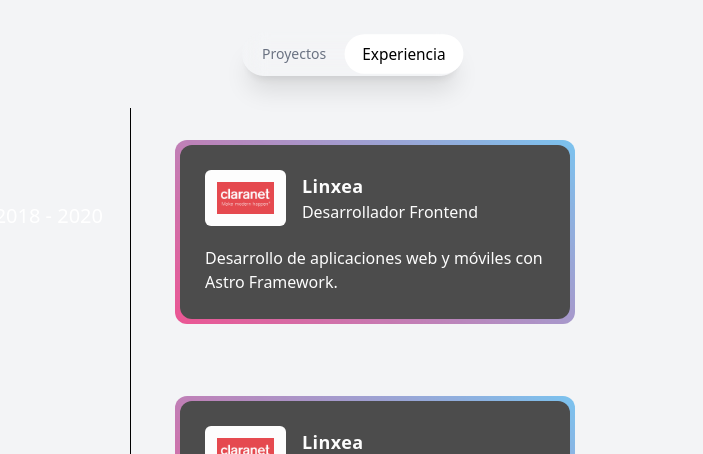
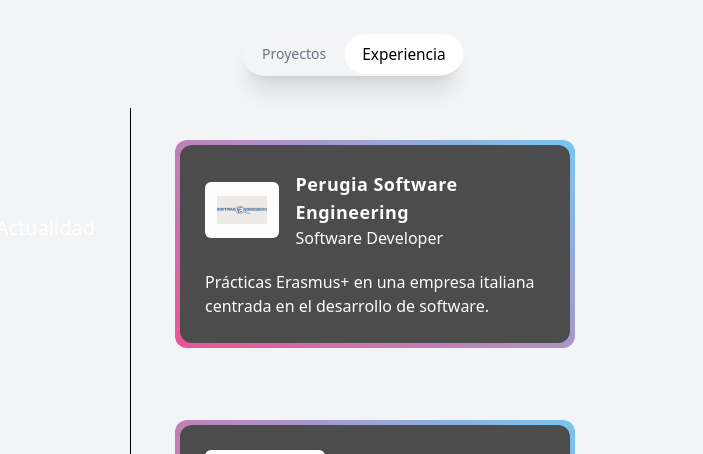
Before and after one commit to AitorConS/portafolio, an Astro site: page / in a window 1280 px wide. Both pictures are taken after a click on the button "Experiencia". Shown: the part 1041-1495 px from the top of the page, without its empty margins (288-991 px from the left). Built offline with nearby package versions, Linux system fonts and the light colour scheme; Astro itself is replaced by a stand-in of ours.

Commit message:
Definitivo sin experiecia

```diff
--- a/src/components/experiencia.astro
+++ b/src/components/experiencia.astro
@@ -1,22 +1,20 @@
 ---
 const Experience = [
     {
-        date: "2018 - 2020",
-        company: "Astro",
+        date: "Marzo 2025 - Actualidad",
+        company: "Perugia Software Engineering",
         position: "Software Developer",
-        description: "Desarrollo de aplicaciones web y móviles con Astro Framework."
+        description: "Prácticas Erasmus+ en una empresa italiana centrada en el desarrollo de software.",
+        img: "/images/softwareenginering.webp",
+        url: "https://www.softwarengineering.it/"
     },
     {
-        date: "2020 - 2022",
-        company: "Astro",
-        position: "Software Developer",
-        description: "Desarrollo de aplicaciones web y móviles con Astro Framework."
-    },
-    {
-        date: "2022 - 2023",
-        company: "Astro",
-        position: "Software Developer",
-        description: "Desarrollo de aplicaciones web y móviles con Astro Framework."
+        date: "Junio 2022 - Enero 2023",
+        company: "informáticoOnline",
+        position: "Técnico informático",
+        description: "Estancia de practicas en una empresa centrada en mantenimiento y soporte de equipos informáticos.",
+        img: "/images/informaticoonline.webp",
+        url: "https://www.informaticoonline.com/"
     }
 ]
 import ExperienciaItem from "./experienciaItem.astro"
--- a/src/components/experienciaItem.astro
+++ b/src/components/experienciaItem.astro
@@ -4,19 +4,21 @@ export interface Props {
     company: string;
     position: string;
     description: string;
+    img: string;
+    url: string;
 }
-const { date, company, position, description } = Astro.props;
+const { date, company, position, description, img, url } = Astro.props;
 import Glowingdiv from './glowingdiv.astro';
 ---
 
 <li class="relative mb-10 sm:ms-6 flex items-center">
-    <div class="absolute lg:-left-45 text-right w-32 text-white text-xl">
+    <div class="absolute lg:-left-75 text-right w-60 text-white text-xl">
     {date}
     </div>
     <div class="relative flex-1 sm:ps-3  ">
           <div class="lg:invisible visible text-white text-2sm text-center mb-2 w-full"> {date}</div>
           <div class="sm:ms-2 transition-transform duration-300 opacity-80 hover:-translate-y-2 hover:opacity-100">
-            <Glowingdiv title={position} description={description} image="/images/claranet.png" />
+            <Glowingdiv title={position} description={description} image={img} company={company} url={url} />
           </div>
     </div>
 </li>
--- a/src/components/glowingdiv.astro
+++ b/src/components/glowingdiv.astro
@@ -1,15 +1,15 @@
 ---
-const {title, position ,description, image} = Astro.props;
+const {title ,company, position ,description, image, url} = Astro.props;
 ---
 
 <div class="card example-1 relative rounded-xl">
     <div class="inner rounded-xl">
         <div class="flex items-center space-x-4">
-            <a href="https://www.linxea.com/" target="_blank" rel="noopener noreferrer" class="w-fit max-w-32 h-10 sm:h-14 rounded-md p-1.5 sm:p-3 bg-white flex items-center justify-center transition-colors duration-500">
-            <img src="images/claranet.png" alt="Linxea" class="w-full h-full object-contain"></a>
+            <a href={url} target="_blank" rel="noopener noreferrer" class="w-fit h-fit max-w-30 sm:h-14 rounded-md p-1.5 sm:p-3 bg-white flex items-center justify-center transition-colors duration-500">
+            <img src={image} alt={company} class="w-full h-full object-contain hover:scale-120 transition-discrete duration-300"></a>
             <div>
-            <div class="text-lg font-bold text-text-light tracking-wide dark:text-gray-200 transition-colors">Linxea</div>
-            <div class="text-base text-text-light_secondary dark:text-gray-400">Desarrollador Frontend</div></div>
+            <div class="text-lg font-bold text-text-light tracking-wide dark:text-gray-200 transition-colors">{company}</div>
+            <div class="text-base text-text-light_secondary dark:text-gray-400">{title}</div></div>
         </div>
         <p class="mt-5">
           {description}
```
Also changed, not shown: public/favicon.svg, public/images/informaticoonline.webp (added), public/images/softwareenginering.webp (added).
